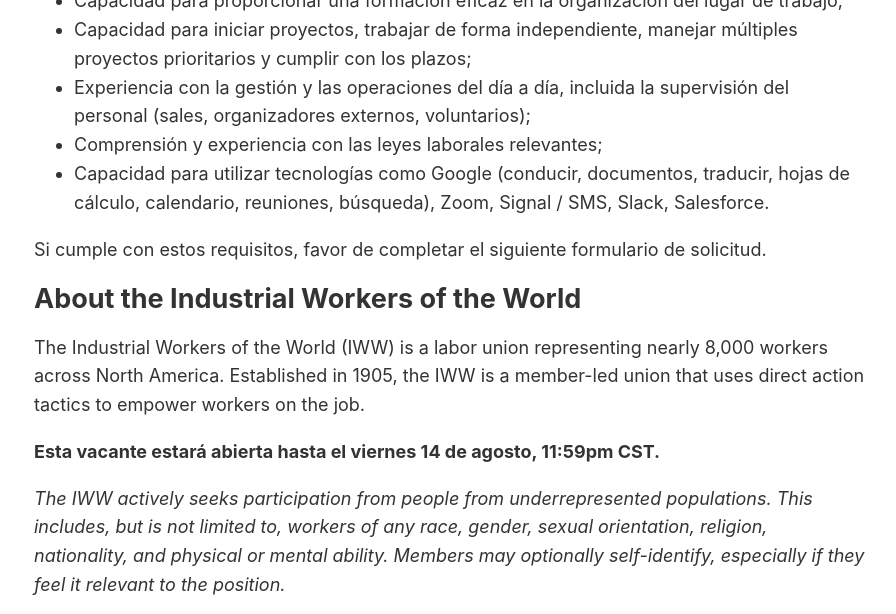
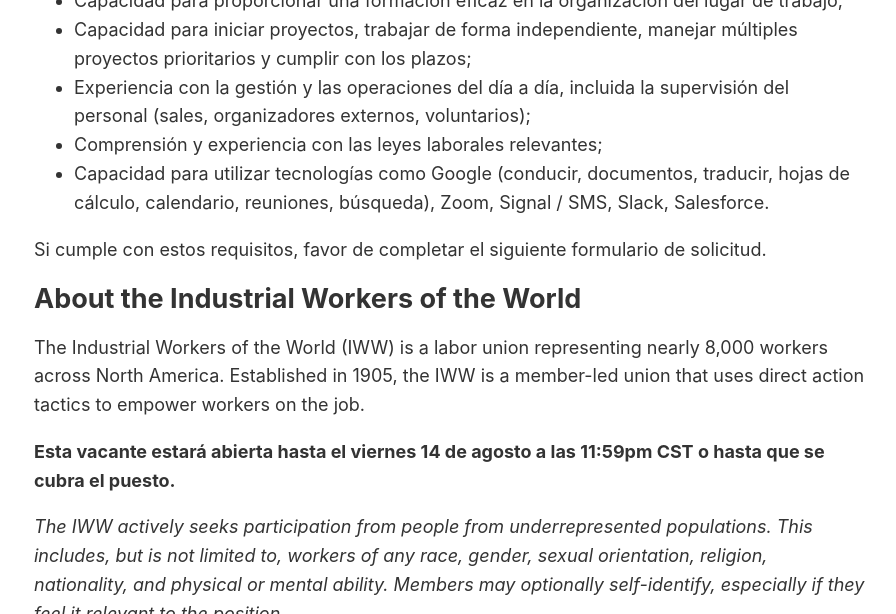
Before and after one commit to iww/jobs.iww.org, a Jekyll site: the page built from _jobs/director-de-campo.md, in a window 1280 px wide and 900 px high, scrolled down 2249 px, cut to the strip 0-614 px from the top of the window. Shown: the whole strip, without its empty margins (190-1086 px from the left). Built offline with Jekyll 4.4.1, drawn with Linux system fonts in a browser that asks for light colours; a script that is not in the unit is left out.

```diff
--- a/_jobs/director-de-campo.md
+++ b/_jobs/director-de-campo.md
@@ -51,4 +51,4 @@ Si cumple con estos requisitos, favor de completar el siguiente formulario de so
 
 {{ site.description }}
 
-**Esta vacante estará abierta hasta el viernes 14 de agosto, 11:59pm CST.**
+**Esta vacante estará abierta hasta el viernes 14 de agosto a las 11:59pm CST o hasta que se cubra el puesto.**
```
Also changed, not shown: _jobs/field-director.md (+1 -1 lines).
